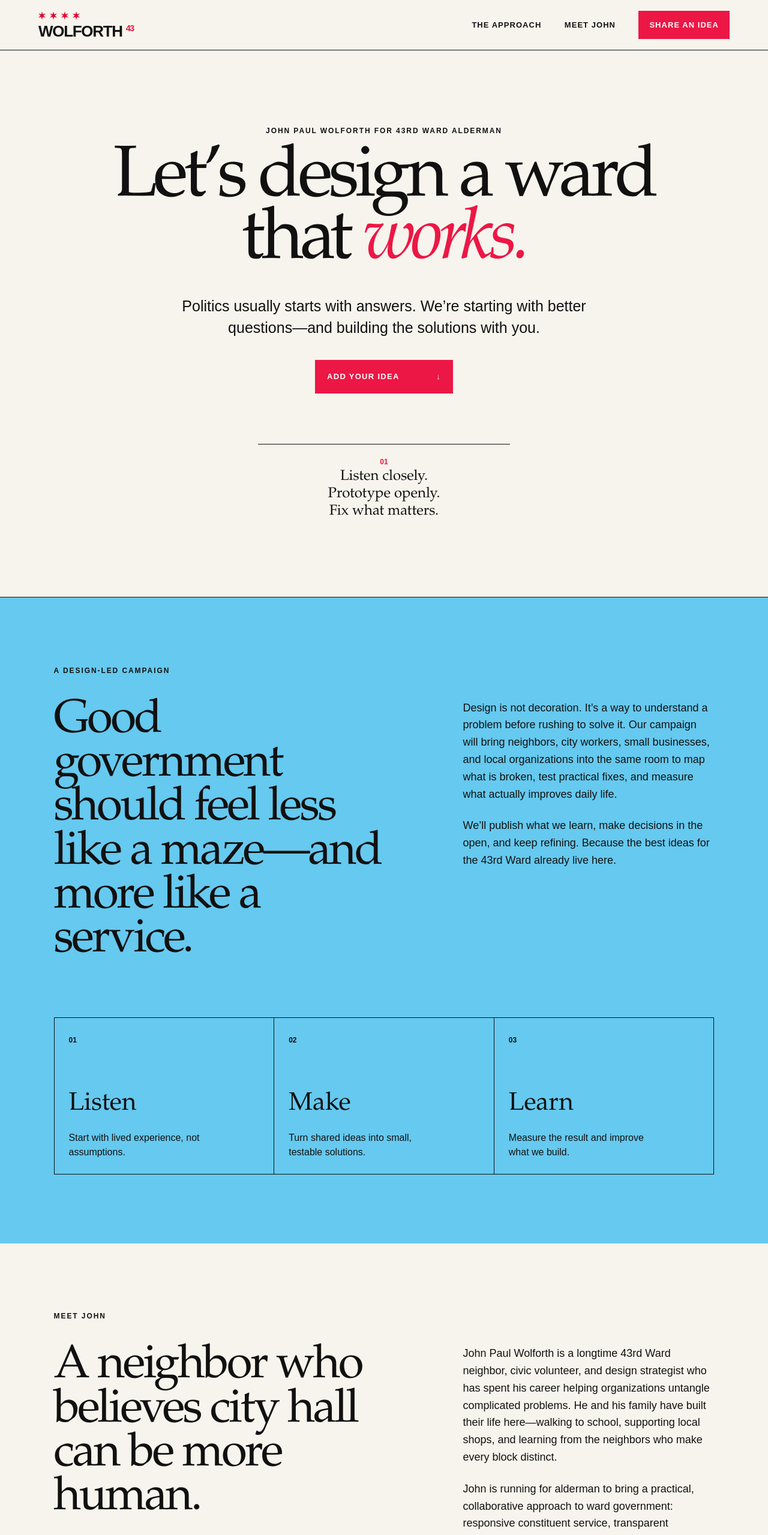
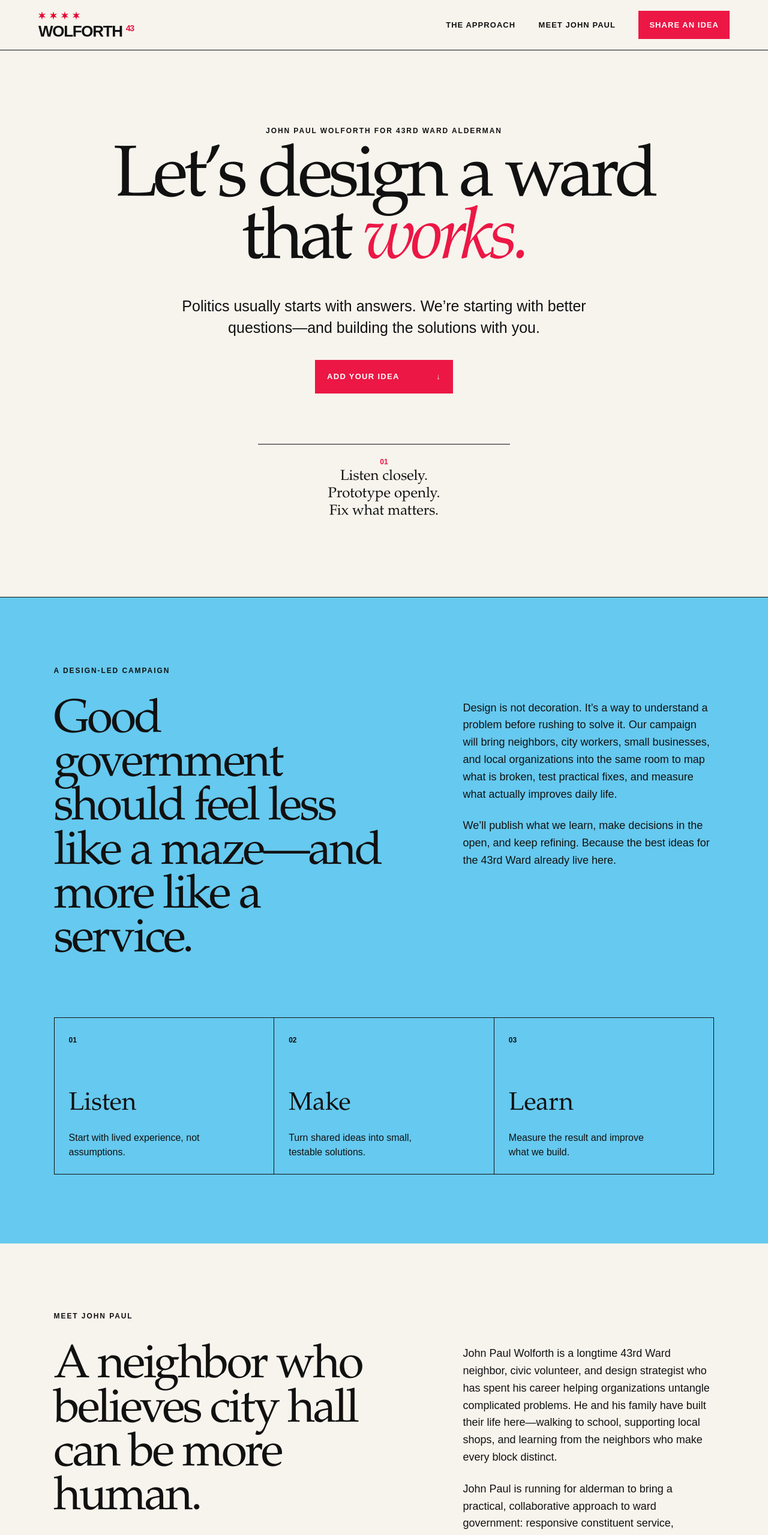
Before and after one commit to finchfinger/johnpaul43, a Next.js app: page / in a window 1280 px wide. Shown: the top 2559 px of the page at 60% size. Built offline with nearby package versions, Linux system fonts and the light colour scheme.

Commit message:
Use John Paul consistently

```diff
--- a/app/page.tsx
+++ b/app/page.tsx
@@ -36,7 +36,7 @@ export default function Home() {
         </a>
         <nav aria-label="Primary navigation">
           <a href="#approach">The approach</a>
-          <a href="#about">Meet John</a>
+          <a href="#about">Meet John Paul</a>
           <a className="nav-cta" href="#share">Share an idea</a>
         </nav>
       </header>
@@ -77,7 +77,7 @@ export default function Home() {
       </section>
 
       <section className="about" id="about">
-        <div className="section-kicker">Meet John</div>
+        <div className="section-kicker">Meet John Paul</div>
         <div className="about-grid">
           <h2>A neighbor who believes city hall can be more human.</h2>
           <div className="body-copy">
@@ -85,7 +85,7 @@ export default function Home() {
               John Paul Wolforth is a longtime 43rd Ward neighbor, civic volunteer, and design strategist who has spent his career helping organizations untangle complicated problems. He and his family have built their life here—walking to school, supporting local shops, and learning from the neighbors who make every block distinct.
             </p>
             <p>
-              John is running for alderman to bring a practical, collaborative approach to ward government: responsive constituent service, transparent decisions, and solutions shaped with the people who use them.
+              John Paul is running for alderman to bring a practical, collaborative approach to ward government: responsive constituent service, transparent decisions, and solutions shaped with the people who use them.
             </p>
             <a className="text-link" href="https://calendly.com/" target="_blank" rel="noreferrer">
               Schedule a 15-minute conversation <span aria-hidden="true">↗</span>
```
